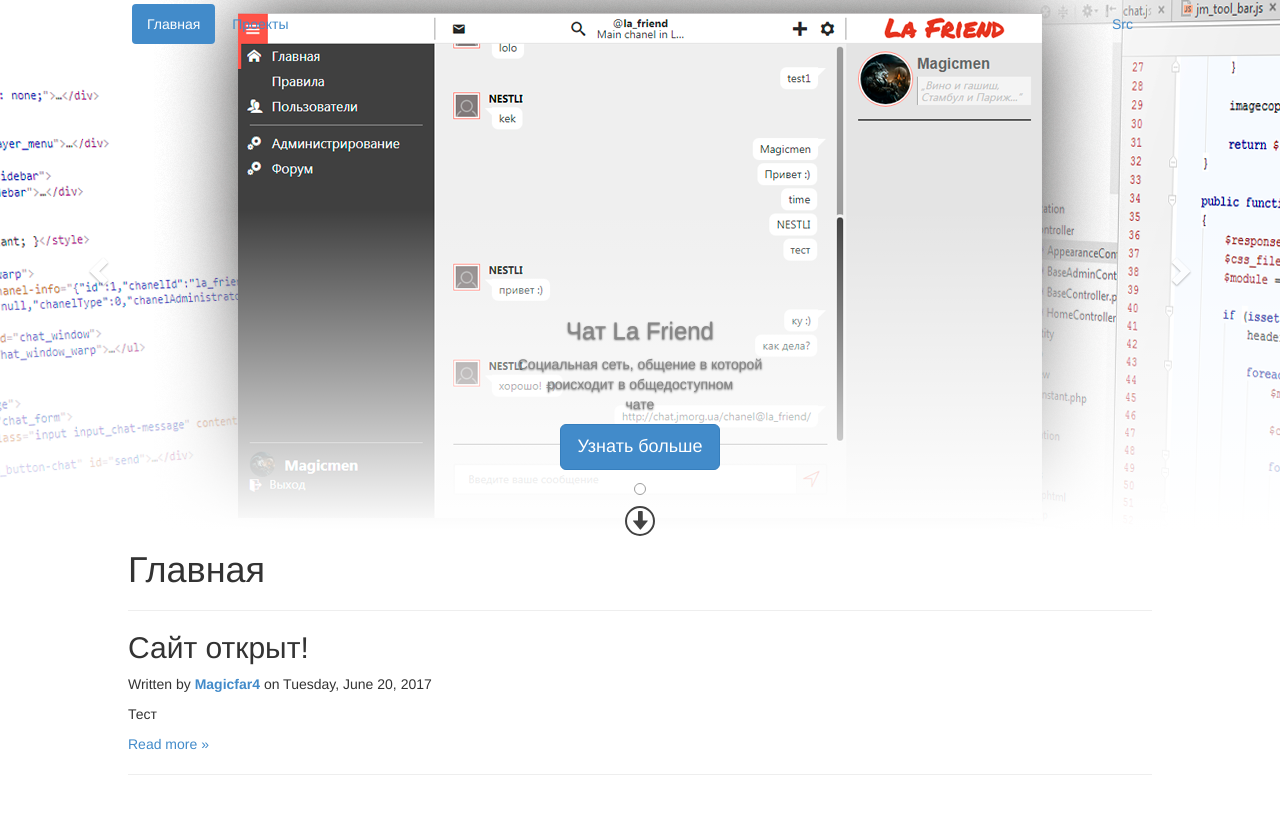
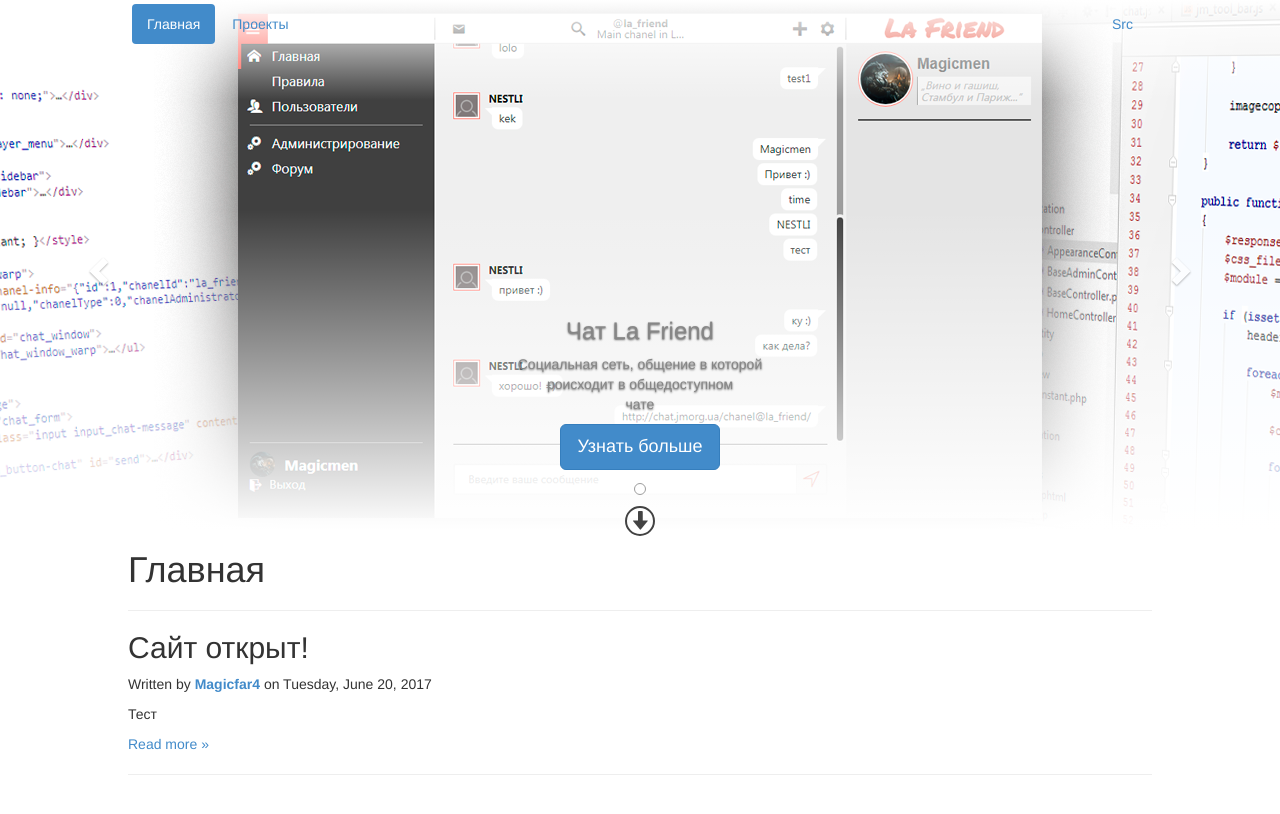
Before and after one commit to jm-organization/jm-organization.github.io, a Jekyll site: the page built from index.html, in a window 1280 px wide and 1400 px high. Shown: the top 814 px of the window. Built offline with Jekyll 4.4.1, drawn with Linux system fonts in a browser that asks for light colours.

Commit message:
зменена шапка

```diff
--- a/_includes/jm_header.html
+++ b/_includes/jm_header.html
@@ -11,6 +11,8 @@
 		<div class="carousel-inner">
 
 			<div class="item active" id="header0" >
+				<div class="jm-layer2 to-bottom" ></div>
+
 				<div data-role="img" style="background-image: url('/assets/img/background-picture/header1.png')"></div>
 
 				<div class="carousel-caption">
@@ -19,7 +21,7 @@
 					<p><a href="/projects/la-friend" class="btn btn-primary btn-lg" role="button">Узнать больше</a></p>
 				</div>
 
-				<div class="jm-layer2" ></div>
+				<div class="jm-layer2 to-top" ></div>
 			</div>
 
 		</div>
--- a/assets/css/main.css
+++ b/assets/css/main.css
@@ -16,6 +16,14 @@
   .jm-layer.nav-layer {
     position: absolute;
     z-index: 5897; }
+
+.jm-layer2 {
+  position: absolute;
+  width: 100%; }
+  .jm-layer2.to-top {
+    background: linear-gradient(to top, #ffffff, transparent); }
+  .jm-layer2.to-bottom {
+    background: linear-gradient(to bottom, #ffffff, transparent); }
 
 /* Page */
 .page-width {
@@ -65,18 +73,18 @@
       background-image: linear-gradient(to right, rgba(0, 0, 0, 0.0001) 0%, rgba(0, 0, 0, 0.5) 100%);
       background-repeat: repeat-x;
       filter: progid:DXImageTransform.Microsoft.gradient(startColorstr='#00000000', endColorstr='#80000000', GradientType=1); }
+  .jm-header .carousel-inner > .item .jm-layer2.to-bottom {
+    top: 0;
+    height: 100px; }
+  .jm-header .carousel-inner > .item .jm-layer2.to-top {
+    bottom: 0;
+    height: 320px; }
   .jm-header .carousel-inner > .item div[data-role="img"] {
     background: no-repeat center 0;
     height: 530px;
     width: 100%; }
   .jm-header .carousel-inner > .item .text {
     color: #868686; }
-  .jm-header .jm-layer2 {
-    height: 320px;
-    position: absolute;
-    top: 210px;
-    background: linear-gradient(to top, #ffffff, transparent);
-    width: 100%; }
 
 .jm-warp {
   position: absolute;
```
Also changed, not shown: assets/css/main.sass (+15 -8 lines).
